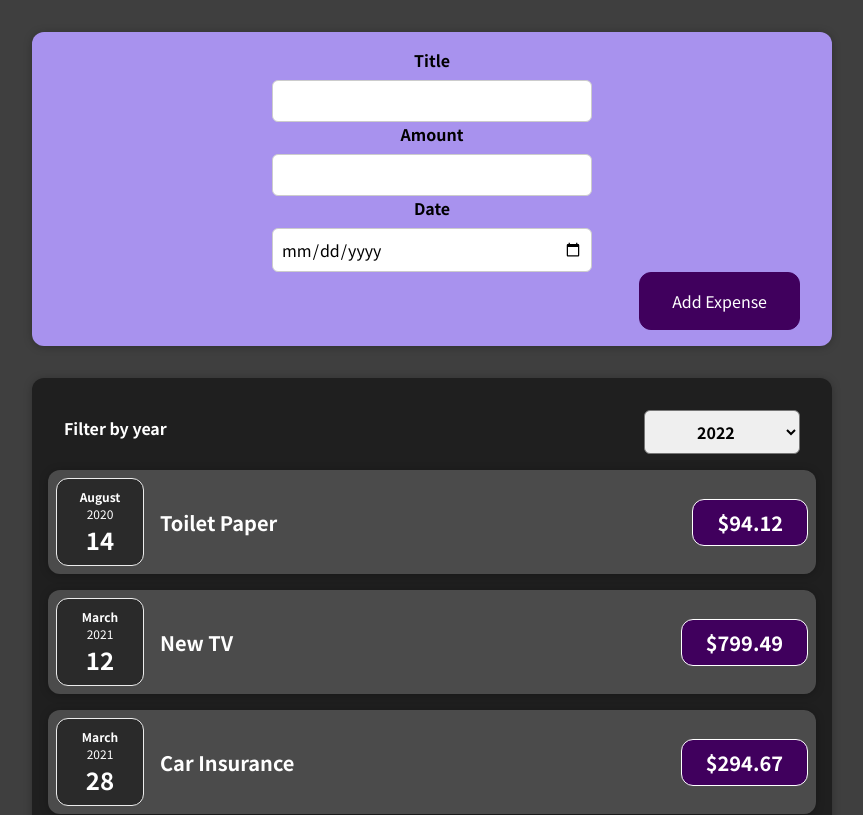
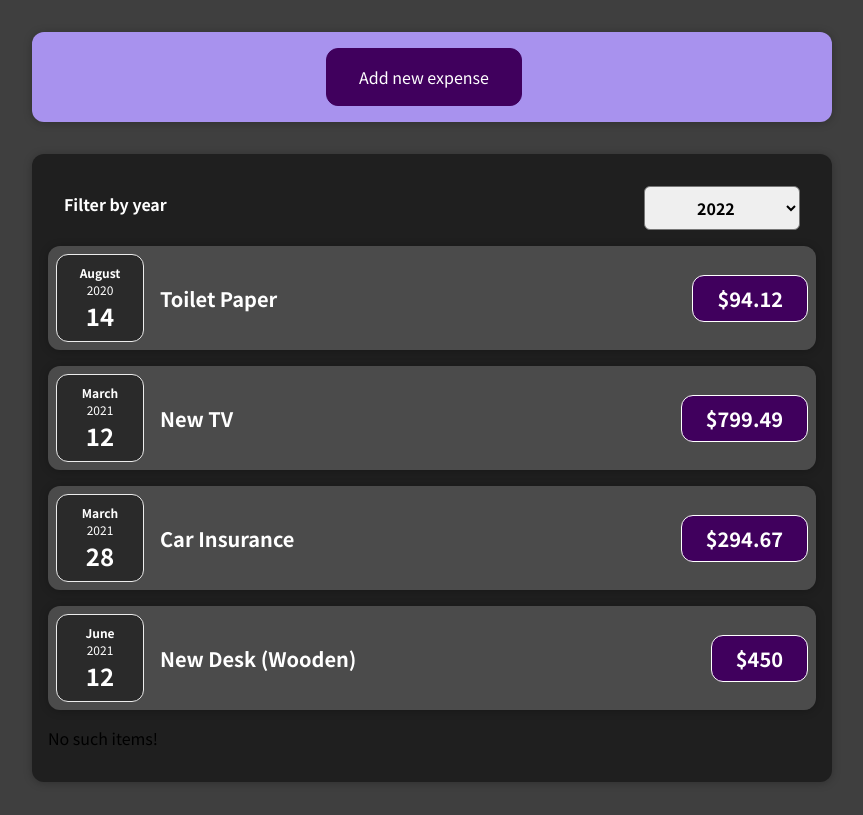
Before and after one commit to paulina-filipiak/Udemy_React_The_Complete_Guide, a React (Create React App) app in the folder 01-starting-setup/: page / in a window 1280 px wide. Shown: the top 815 px of the page, without its empty margins (208-1071 px from the left). Built offline with nearby package versions, Linux system fonts and the light colour scheme; the HTML template or start-up script is replaced by a standard one.

Commit message:
added conditional content on users click

```diff
--- a/01-starting-setup/src/components/Expenses/ExpensesAll/ExpensesAll.js
+++ b/01-starting-setup/src/components/Expenses/ExpensesAll/ExpensesAll.js
@@ -19,7 +19,6 @@
 	return (
 		<Card className="expenses">
 			<ExpensesFilter selected={inputValue} onFilterInput={onFilterInput} />
-			{/* {filteredData.length === 0 && <p>No expenses found.</p>} */}
 			{inputValue === "" &&
 				props.items.map((item) => (
 					<ExpenseItem
--- a/01-starting-setup/src/components/NewExpense/NewExpense.js
+++ b/01-starting-setup/src/components/NewExpense/NewExpense.js
@@ -1,17 +1,33 @@
 import "./newExpense.css"
 import ExpenseForm from "./ExpenseForm/ExpenseForm"
+import { useState } from "react"
 
 const NewExpense = (props) => {
+	const [visibleForm, setVisibleForm] = useState(false)
+	const [visibleButton, setVisibleButton] = useState(true)
 	const saveExpenseDataHandler = (enteredExpenseData) => {
 		const expenseData = {
 			...enteredExpenseData,
 			id: Math.random().toString(),
 		}
 		props.onAddExpense(expenseData)
+		setVisibleButton(true)
+		setVisibleForm(false)
 	}
 	return (
 		<div className="new-expense">
-			<ExpenseForm onSaveExpenseData={saveExpenseDataHandler} />
+			{visibleButton && (
+				<button
+					onClick={() => {
+						setVisibleForm(true)
+						setVisibleButton(false)
+					}}>
+					Add new expense
+				</button>
+			)}
+			{visibleForm && (
+				<ExpenseForm onSaveExpenseData={saveExpenseDataHandler} />
+			)}
 		</div>
 	)
 }
```
